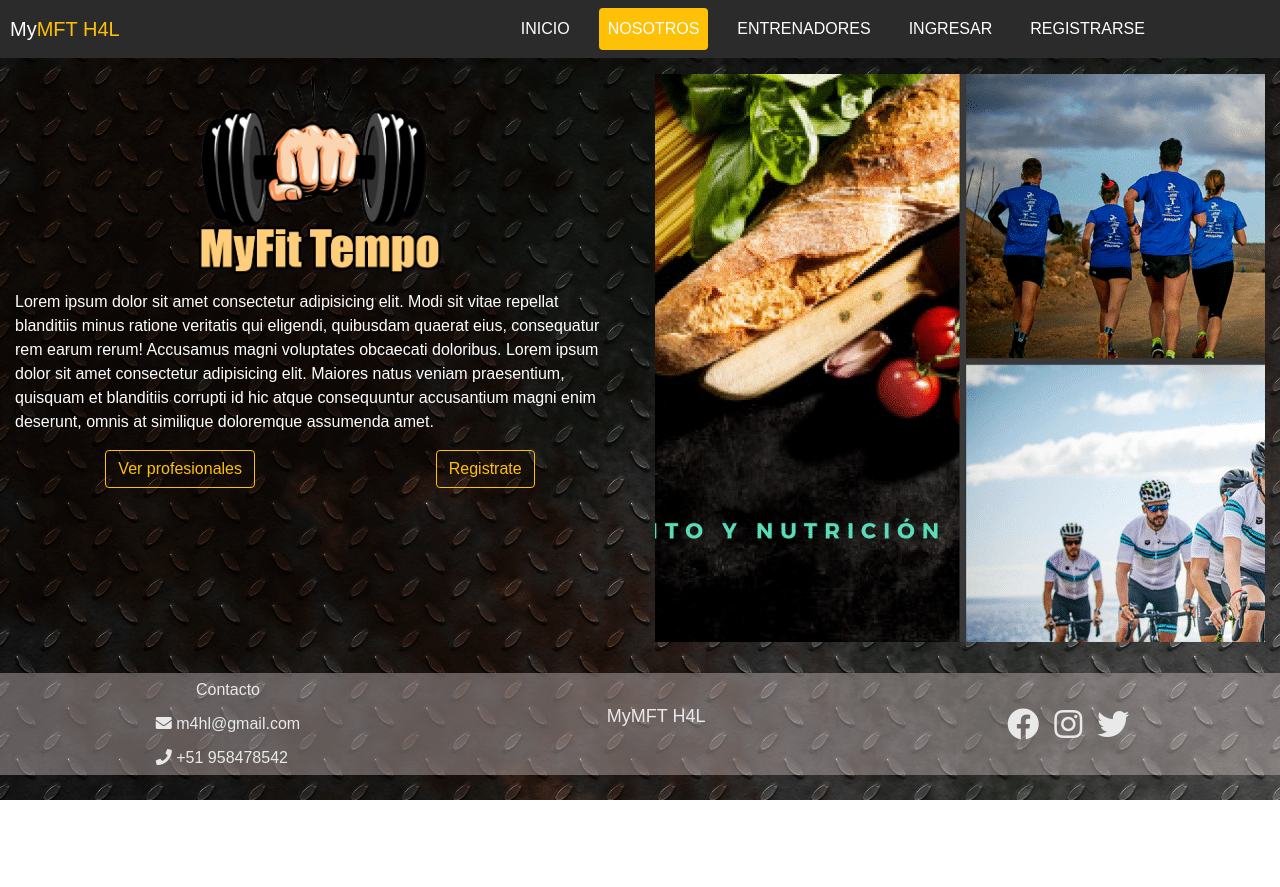
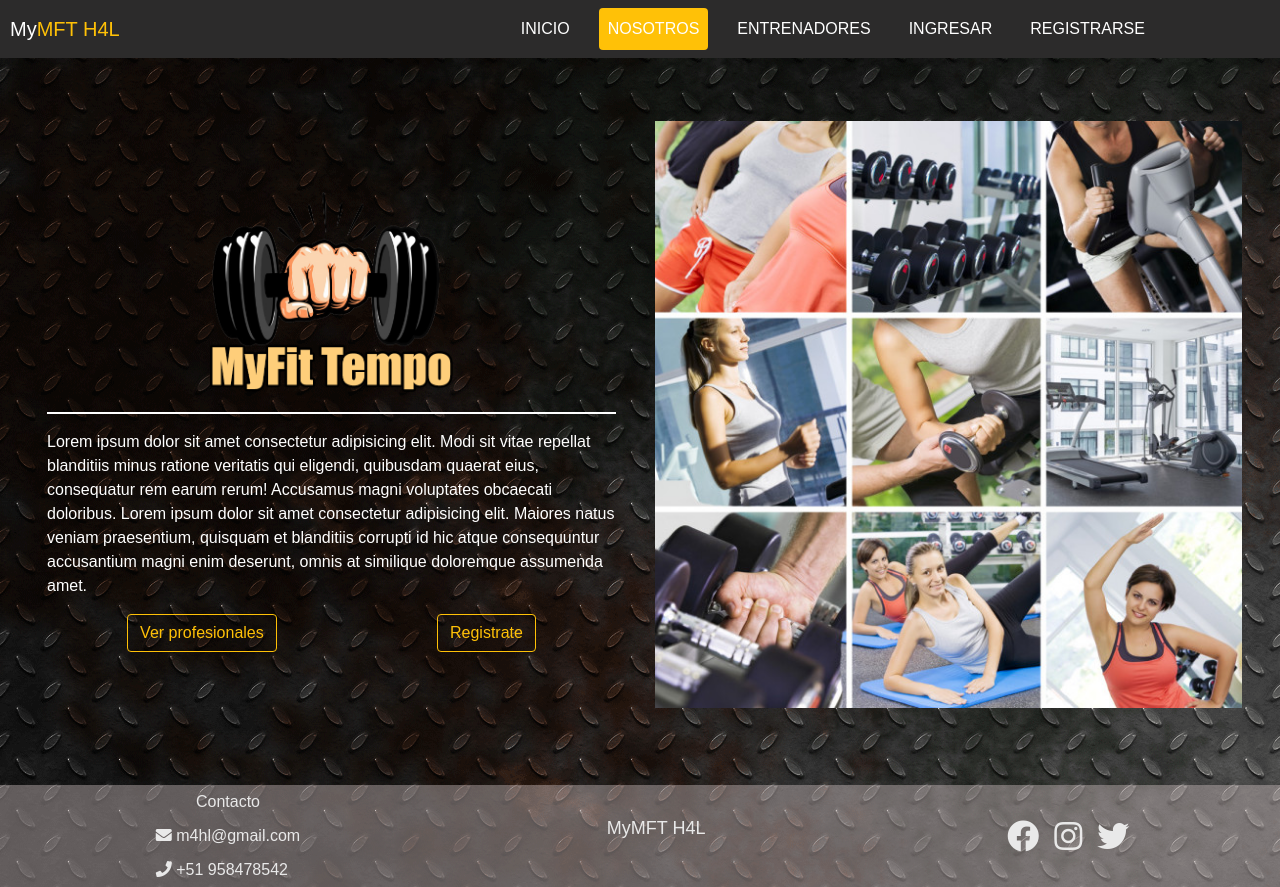
Before and after one commit to mitox13/login-registroHome, a React (Create React App) app: page /nosotros in a window 1280 px wide. Before the commit the page ends 800 px from the top, so only its background shows below. Built offline with nearby package versions, Linux system fonts and the light colour scheme.

Commit message:
login-registro-nosotros-listaProfesionales del modulo HOME listos

```diff
--- a/src/modules/home/components/HeaderHome.js
+++ b/src/modules/home/components/HeaderHome.js
@@ -13,20 +13,20 @@ const HeaderHome = () => {
         <div className="collapse navbar-collapse div__main" id="navbarSupportedContent">
             <ul className="navbar-nav mr-auto d-flex ul__princi">
                 <li className="nav-item">
-                    <NavLink className="nav-link text-white btn p-2" exact   activeClassName="active bg-warning"
+                    <NavLink className="nav-link text-white btn p-2" data-toggle="collapse" data-target=".navbar-collapse.show" exact   activeClassName="active bg-warning"
                     to="/">INICIO </NavLink>
                 </li>
                 <li className="nav-item">
-                    <NavLink className="nav-link text-white btn p-2" exact activeClassName="active bg-warning" to='/nosotros'>NOSOTROS</NavLink>
+                    <NavLink className="nav-link text-white btn p-2" data-toggle="collapse" data-target=".navbar-collapse.show" exact activeClassName="active bg-warning" to='/nosotros'>NOSOTROS</NavLink>
                 </li>
                 <li className="nav-item">
-                    <NavLink className="nav-link text-white btn p-2" exact activeClassName="active bg-warning" to='/nuestros-Profesionales'>ENTRENADORES</NavLink>
+                    <NavLink className="nav-link text-white btn p-2" data-toggle="collapse" data-target=".navbar-collapse.show" exact activeClassName="active bg-warning" to='/nuestros-Profesionales'>ENTRENADORES</NavLink>
                 </li>
                 <li className="nav-item">
-                    <NavLink className="nav-link text-white btn p-2" exact activeClassName="active bg-warning" to='/loginCliente'>INGRESAR</NavLink>
+                    <NavLink className="nav-link text-white btn p-2" data-toggle="collapse" data-target=".navbar-collapse.show" exact activeClassName="active bg-warning" to='/loginCliente'>INGRESAR</NavLink>
                 </li>
                 <li className="nav-item">
-                    <NavLink className="nav-link text-white btn p-2" exact  activeClassName="active bg-warning"  to='/registroCliente'>REGISTRARSE</NavLink>
+                    <NavLink className="nav-link text-white btn p-2" data-toggle="collapse" data-target=".navbar-collapse.show" exact  activeClassName="active bg-warning"  to='/registroCliente'>REGISTRARSE</NavLink>
                 </li>
             </ul>
         </div>
--- a/src/modules/home/pages/Nosotros/NosotrosHome.js
+++ b/src/modules/home/pages/Nosotros/NosotrosHome.js
@@ -1,14 +1,14 @@
 import React from 'react'
 import { NavLink } from 'react-router-dom'
 import logoPrincipal from '../../../../assets/img/logo.png'
-import nosotrosImagen from '../../../../assets/img/nosotrosImagen.png'
+import nosotrosImagen from '../../../../assets/img/imagenNosotros.jpg'
 const NosotrosHome = () => {
     return (
-        <main className='container-fluid nosotros__container  '>
+        <main className='container-fluid   '>
 
-            <div className="row pt-3">
-                <section className="col-md-6 presentacion__myfitteam">
-                    <figure className='text-center'>
+            <div className="row nosotros__container pt-3 ml-2 mr-2 d-flex align-items-center">
+                <section className=" col-xl-6 col-md-5 presentacion__myfitteam p-4">
+                    <figure className='text-center imagen__logo'>
                         <img src={logoPrincipal} alt="logo" height='200' />
                     </figure>
 
@@ -21,8 +21,8 @@ const NosotrosHome = () => {
                     </div>
 
                 </section>
-                <figure className="col-md-6 contenedorimagen__myfitteam " >
-                    <img src={nosotrosImagen} alt="" className='imagenNosotros__myfitteam' />
+                <figure className=" col-xl-6 col-md-7 contenedorimagen__myfitteam " >
+                    <img src={nosotrosImagen}  alt="" className='imagenNosotros__myfitteam' />
                 </figure>
 
             </div>
--- a/src/modules/home/pages/inicio/Inicio.js
+++ b/src/modules/home/pages/inicio/Inicio.js
@@ -2,7 +2,7 @@ import React from 'react'
 
 const Inicio = () => {
     return (
-        <div className='text-white'>
+        <div className='text-white' style={{height:'75vh'}}>
             <h1>HOME PANTALLA DE INICIO</h1>
             <h1>HOME PANTALLA DE INICIO</h1>
             <h1>HOME PANTALLA DE INICIO</h1>
--- a/src/modules/home/pages/listaProfesionales/ProfesionalesListaHome.js
+++ b/src/modules/home/pages/listaProfesionales/ProfesionalesListaHome.js
@@ -1,5 +1,5 @@
-import React,{useState,useEffect} from 'react'
-import {getEmpleados} from '../../../../services/homeService'
+import React, { useState, useEffect } from 'react'
+import { getEmpleados } from '../../../../services/homeService'
 import Profesionales from './components/Profesionales'
 
 
@@ -18,17 +18,21 @@ const ProfesionalesListaHome = () => {
 
     return (
 
-        cargando?<div className="progress  m-5">
-        <div className="progress-bar progress-bar-striped progress-bar-animated bg-warning " role="progressbar" aria-valuenow="75" aria-valuemin="0" aria-valuemax="100" style={{width:'100%'}} ></div>
-      </div>:
-        <main className='pt-3 container-fluid '>
-            <h1 className='text-white text-center'>NUESTROS PROFESIONALES</h1>
-            <div className="row">
-                <div className="col-md-12">
-                        <Profesionales  profesionales={profesionales}/>
+        cargando ?
+            <div   style={{height:'100vh'}}>
+                <div className="progress  m-5 "  >
+                    <div className="progress-bar progress-bar-striped progress-bar-animated bg-warning " role="progressbar" aria-valuenow="75" aria-valuemin="0" aria-valuemax="100" style={{ width: '100%' }} ></div>
                 </div>
             </div>
-        </main>
+            :
+            <main className='pt-3 container-fluid '>
+                <h1 className='text-white text-center'>NUESTROS PROFESIONALES</h1>
+                <div className="row">
+                    <div className="col-md-12">
+                        <Profesionales profesionales={profesionales} />
+                    </div>
+                </div>
+            </main>
     )
 }
 
--- a/src/styles/homeStyle.css
+++ b/src/styles/homeStyle.css
@@ -99,7 +99,7 @@ body{
 }
 .div__form{
     /* height: 88.3vh; */
-    height: 88vh;
+    height: 88%;
 }
 a{
     transition: 0.3s;
@@ -178,12 +178,24 @@ a{
     }
 }
 /* nosotros styles */
+.imagen__logo{
+    padding-bottom: 20px;
+    border-bottom: solid white 2px!important;
+}
+
+
+
 .nosotros__container{
     display: flex;
-    height: 75vh;
+    /* height: 10%; */
 }
+.presentacion__myfitteam{
+
+}
+
 .imagenNosotros__myfitteam{
-    height: 100%;
+    height: 85vh;
   width: 100%;
-  object-fit: none;
+  object-fit: contain;
+
 }
```
Also changed, not shown: src/assets/img/imagenNosotros.jpg (added).
